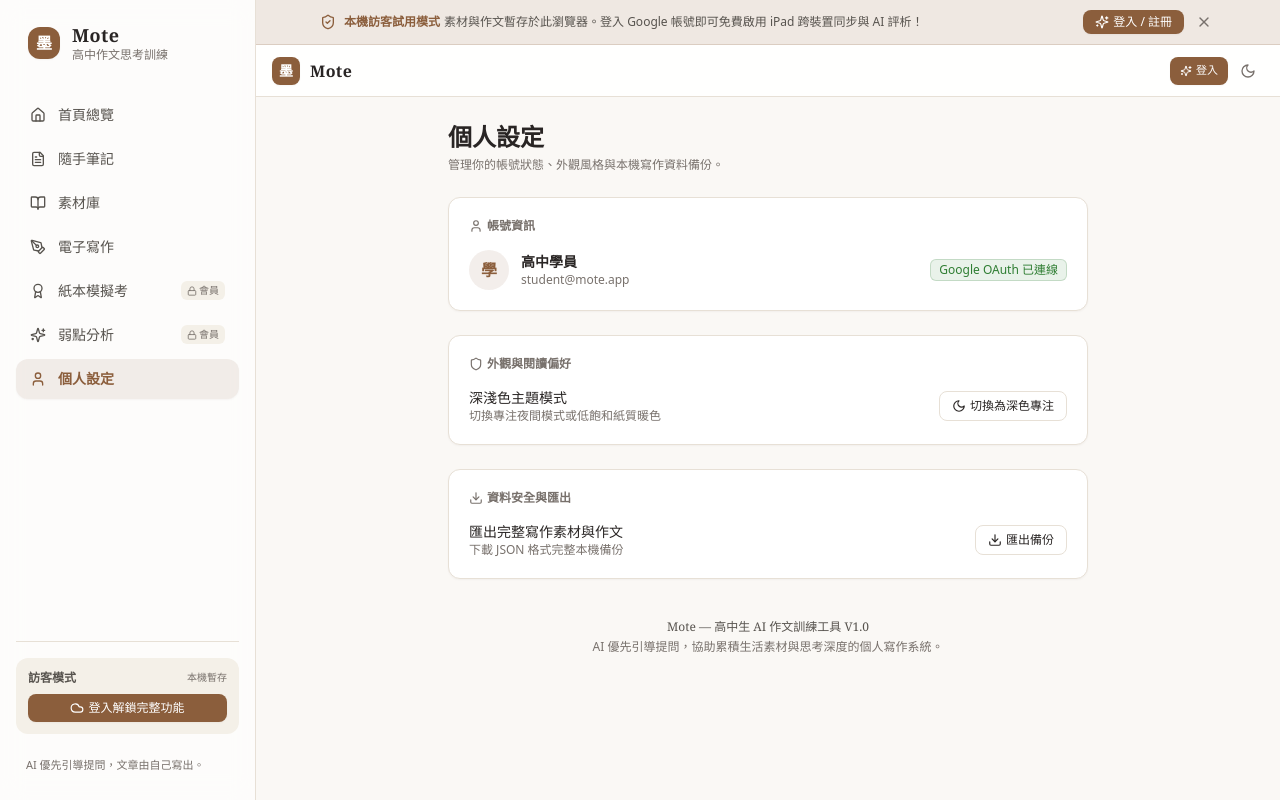
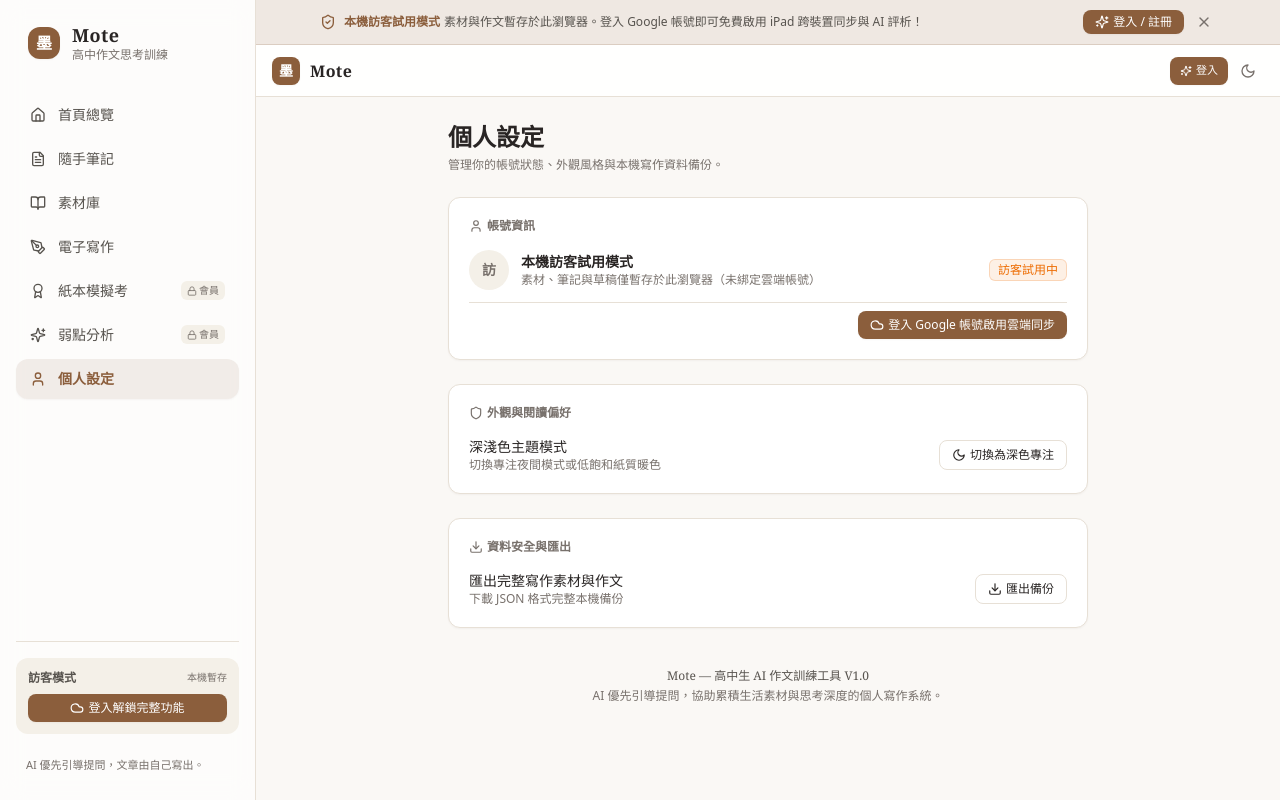
Before and after one commit to jx06T/mote, a React (Vite) app: page /settings in a window 1280 px wide. Built offline with nearby package versions, Linux system fonts and the light colour scheme.

Commit message:
fix(settings): dynamically render guest trial mode vs authenticated member profile in settings page

```diff
--- a/src/pages/SettingsPage.tsx
+++ b/src/pages/SettingsPage.tsx
@@ -1,10 +1,12 @@
 import React, { useState } from 'react';
+import { useAuth } from '../context/AuthContext';
 import { Card } from '../components/ui/Card';
 import { Button } from '../components/ui/Button';
 import { Badge } from '../components/ui/Badge';
-import { User, Shield, Moon, Sun, Download, RefreshCw, LogOut } from 'lucide-react';
+import { User, Shield, Moon, Sun, Download, Sparkles, LogOut, Cloud } from 'lucide-react';
 
 export const SettingsPage: React.FC = () => {
+  const { isLoggedIn, currentUser, openAuthModal, logout } = useAuth();
   const [isDark, setIsDark] = useState(
     document.documentElement.classList.contains('dark')
   );
@@ -54,18 +56,61 @@
           <User className="w-3.5 h-3.5 mr-1" />
           帳號資訊
         </h2>
-        <div className="flex items-center justify-between">
-          <div className="flex items-center space-x-3">
-            <div className="w-10 h-10 rounded-full bg-primary/10 text-primary flex items-center justify-center font-bold text-base font-serif">
-              學
+
+        {isLoggedIn ? (
+          <div className="space-y-4">
+            <div className="flex items-center justify-between">
+              <div className="flex items-center space-x-3">
+                <div className="w-10 h-10 rounded-full bg-primary/10 text-primary flex items-center justify-center font-bold text-base font-serif">
+                  {currentUser?.name?.slice(0, 1) || '學'}
+                </div>
+                <div>
+                  <p className="text-sm font-semibold text-text-main">
+                    {currentUser?.name || '高中學員'}
+                  </p>
+                  <p className="text-xs text-text-muted">{currentUser?.email}</p>
+                </div>
+              </div>
+              <Badge variant="success">Google 帳號已連線</Badge>
             </div>
-            <div>
-              <p className="text-sm font-semibold text-text-main">高中學員</p>
-              <p className="text-xs text-text-muted">student@mote.app</p>
+
+            <div className="pt-2 border-t border-border-subtle flex justify-end">
+              <Button
+                variant="outline"
+                size="sm"
+                onClick={logout}
+                className="text-xs text-status-danger hover:bg-status-danger/10"
+              >
+                <LogOut className="w-3.5 h-3.5 mr-1" />
+                登出帳號
+              </Button>
             </div>
           </div>
-          <Badge variant="success">Google OAuth 已連線</Badge>
-        </div>
+        ) : (
+          <div className="space-y-3">
+            <div className="flex items-center justify-between">
+              <div className="flex items-center space-x-3">
+                <div className="w-10 h-10 rounded-full bg-neutral-100 text-text-muted flex items-center justify-center font-bold text-sm font-serif">
+                  訪
+                </div>
+                <div>
+                  <p className="text-sm font-semibold text-text-main">本機訪客試用模式</p>
+                  <p className="text-xs text-text-muted">
+                    素材、筆記與草稿僅暫存於此瀏覽器（未綁定雲端帳號）
+                  </p>
+                </div>
+              </div>
+              <Badge variant="warning">訪客試用中</Badge>
+            </div>
+
+            <div className="pt-2 border-t border-border-subtle flex justify-end">
+              <Button size="sm" onClick={openAuthModal} className="text-xs shadow-xs">
+                <Cloud className="w-3.5 h-3.5 mr-1" />
+                登入 Google 帳號啟用雲端同步
+              </Button>
+            </div>
+          </div>
+        )}
       </Card>
 
       {/* Appearance Settings */}
```
